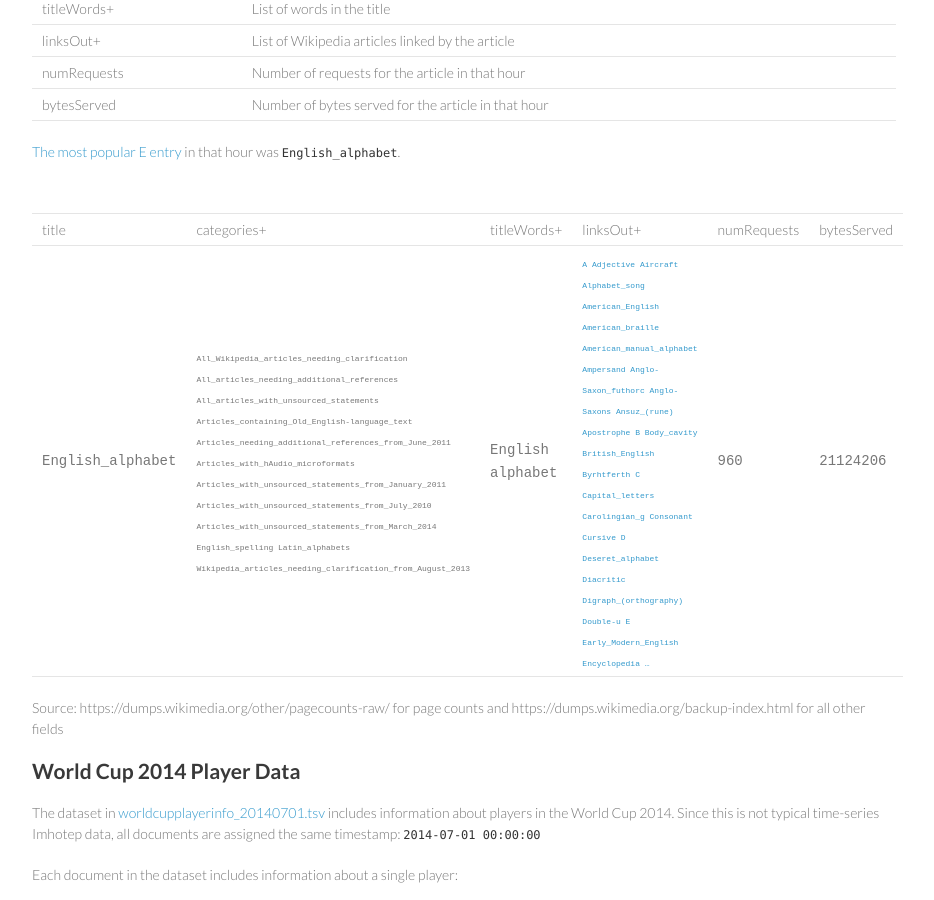
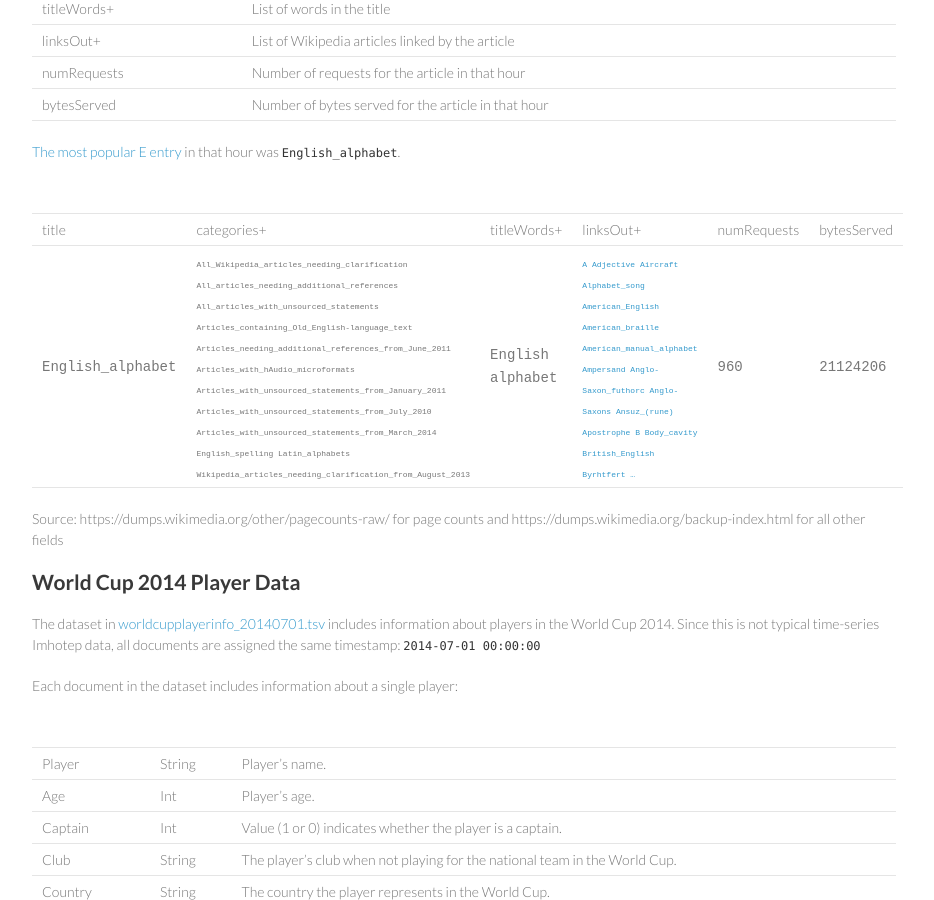
Before and after one commit to indeedeng/imhotep, a Jekyll site: the page built from docs/sample-data.md, in a window 1280 px wide and 900 px high, scrolled down 1143 px. Shown: the whole window, without its empty margins (294-1228 px from the left). Built offline with Jekyll 4.4.1, drawn with Linux system fonts in a browser that asks for light colours; Markdown is read by kramdown in place of the engine named in the settings.

Commit message:
truncate linksOut more for example

```diff
--- a/docs/sample-data.md
+++ b/docs/sample-data.md
@@ -53,7 +53,7 @@ Each document corresponds to a Wikipedia article that was served in that hour:
 | | | | | | |
 | ----- | ----- | ----- | ----- | ----- | ----- | ----- |
 | title | categories+ | titleWords+ | linksOut+ | numRequests | bytesServed |
-| <span style="font-family: monospace">English_alphabet</span> | <span style="font-family: monospace; font-size: 6pt;">All_Wikipedia_articles_needing_clarification All_articles_needing_additional_references All_articles_with_unsourced_statements Articles_containing_Old_English-language_text Articles_needing_additional_references_from_June_2011 Articles_with_hAudio_microformats Articles_with_unsourced_statements_from_January_2011 Articles_with_unsourced_statements_from_July_2010 Articles_with_unsourced_statements_from_March_2014 English_spelling Latin_alphabets Wikipedia_articles_needing_clarification_from_August_2013</span> | <span style="font-family: monospace">English alphabet</span> |  <span style="font-family: monospace; font-size: 6pt;"><a href="http://demo.imhotep.works/iql/#q[]=from+wikipedia+%222014-09-13+11%3A00%3A00%22+%222014-09-13+12%3A00%3A00%22+where+title%3D%22English_alphabet%22+group+by+linksOut&view=table&table_sort[0][]=2&table_sort[0][]=desc">A Adjective Aircraft Alphabet_song American_English American_braille American_manual_alphabet Ampersand Anglo-Saxon_futhorc Anglo-Saxons Ansuz_(rune) Apostrophe B Body_cavity British_English Byrhtferth C Capital_letters Carolingian_g Consonant Cursive D Deseret_alphabet Diacritic Digraph_(orthography) Double-u E Early_Modern_English Encyclopedia ...</a></span> | <span style="font-family: monospace">960</span> | <span style="font-family: monospace">21124206</span> |
+| <span style="font-family: monospace">English_alphabet</span> | <span style="font-family: monospace; font-size: 6pt;">All_Wikipedia_articles_needing_clarification All_articles_needing_additional_references All_articles_with_unsourced_statements Articles_containing_Old_English-language_text Articles_needing_additional_references_from_June_2011 Articles_with_hAudio_microformats Articles_with_unsourced_statements_from_January_2011 Articles_with_unsourced_statements_from_July_2010 Articles_with_unsourced_statements_from_March_2014 English_spelling Latin_alphabets Wikipedia_articles_needing_clarification_from_August_2013</span> | <span style="font-family: monospace">English alphabet</span> |  <span style="font-family: monospace; font-size: 6pt;"><a href="http://demo.imhotep.works/iql/#q[]=from+wikipedia+%222014-09-13+11%3A00%3A00%22+%222014-09-13+12%3A00%3A00%22+where+title%3D%22English_alphabet%22+group+by+linksOut&view=table&table_sort[0][]=2&table_sort[0][]=desc">A Adjective Aircraft Alphabet_song American_English American_braille American_manual_alphabet Ampersand Anglo-Saxon_futhorc Anglo-Saxons Ansuz_(rune) Apostrophe B Body_cavity British_English Byrhtfert ...</a></span> | <span style="font-family: monospace">960</span> | <span style="font-family: monospace">21124206</span> |
 
 Source: https://dumps.wikimedia.org/other/pagecounts-raw/ for page counts and https://dumps.wikimedia.org/backup-index.html for all other fields
 
```
